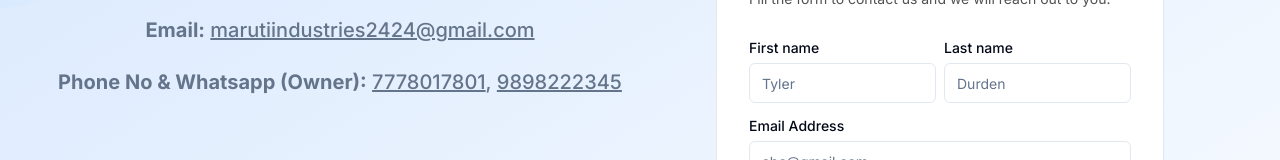
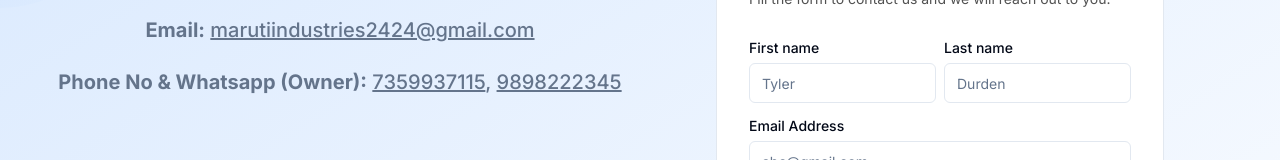
Before and after one commit to darshit890/crosscables, a Next.js app: page /contactUs in a window 1280 px wide. Shown: the part 520-680 px from the top of the page. Built offline with nearby package versions, Linux system fonts and the light colour scheme.

Commit message:
Update page.tsx

```diff
--- a/app/contactUs/page.tsx
+++ b/app/contactUs/page.tsx
@@ -55,7 +55,7 @@ const Offers = () => {
                 <span className="font-bold">Phone No & Whatsapp (Owner):</span>{" "}
 
 
-                <Link href={"https://wa.me/7778017801"} className="underline">7778017801</Link>, <Link href={"https://wa.me/9898222345"} className="underline">9898222345</Link>
+                <Link href={"https://wa.me/7359937115"} className="underline">7359937115</Link>, <Link href={"https://wa.me/9898222345"} className="underline">9898222345</Link>
 
               </motion.p>
             </div>
```
